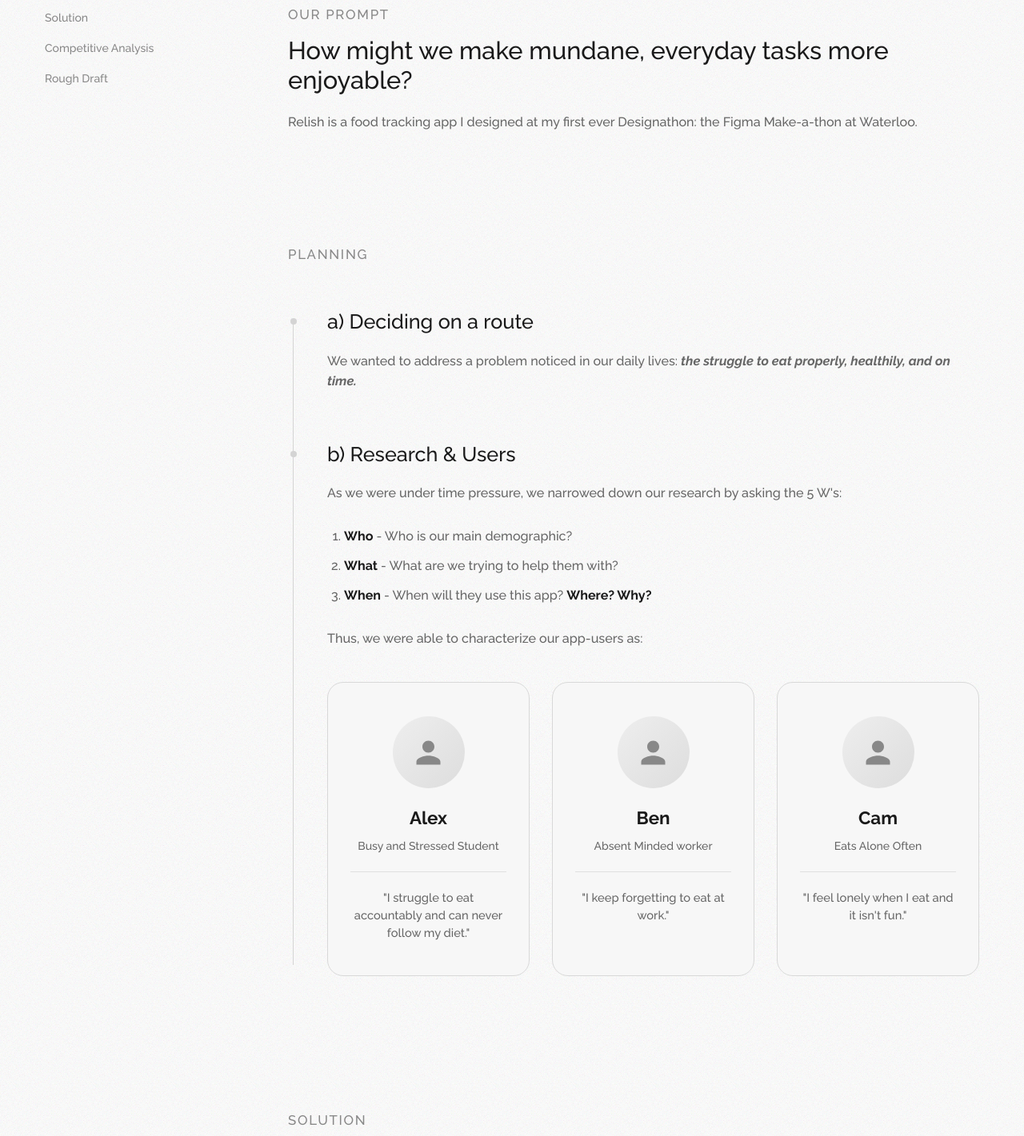
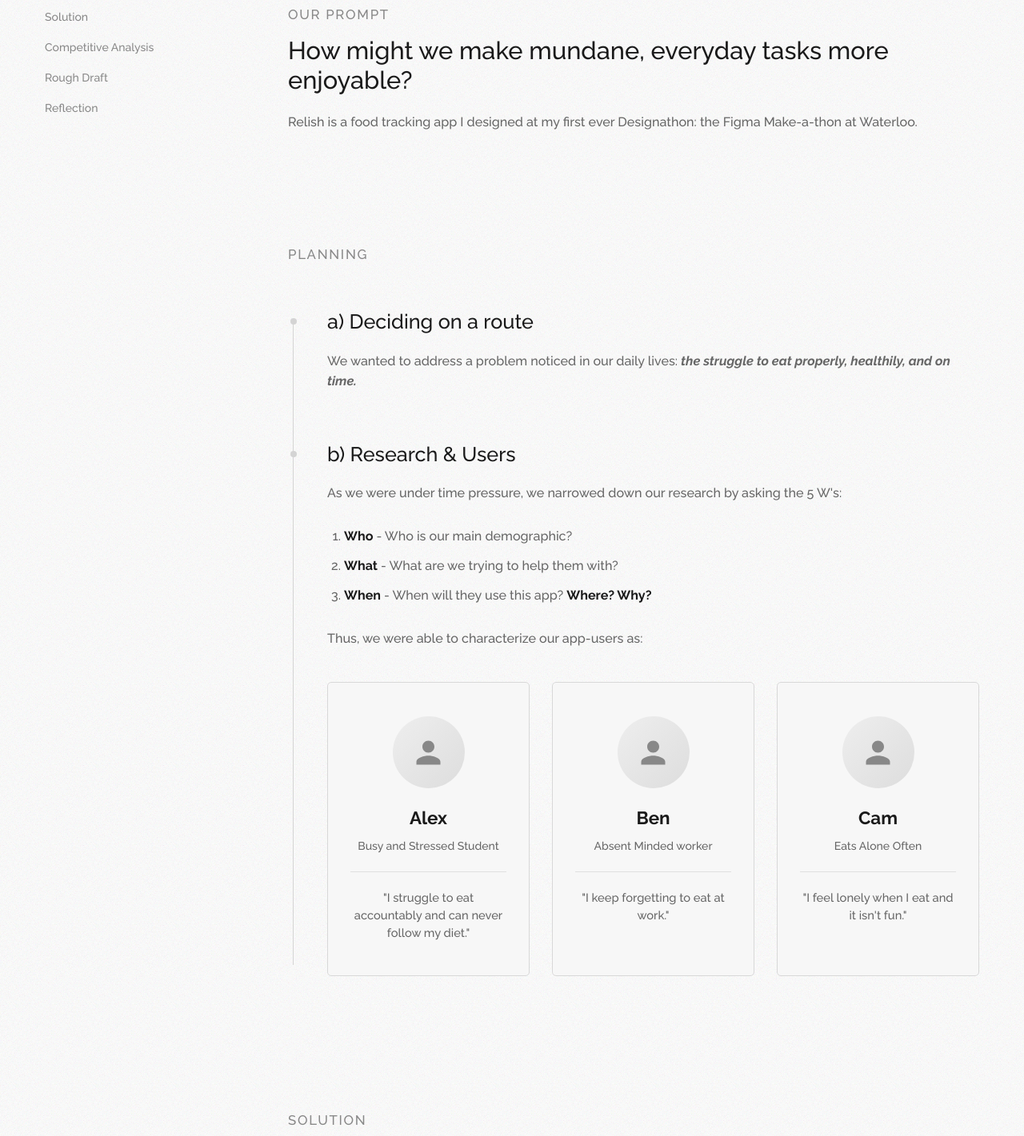
Before and after one commit to amyw41/amyw41.github.io, a React (Vite) app: page /projects/relish in a window 1280 px wide. Shown: the part 1165-2586 px from the top of the page at 80% size. Built offline with nearby package versions, Linux system fonts and the light colour scheme.

Commit message:
update case study

```diff
--- a/src/App.css
+++ b/src/App.css
@@ -1565,7 +1565,7 @@ body.relish-page {
 
 .persona-card {
   background-color: #f7f7f7;
-  border-radius: 20px;
+  border-radius: 5px;
   padding: 3rem 2rem;
   text-align: center;
   border: 1px solid var(--border-color);
@@ -1797,7 +1797,7 @@ body.relish-page {
   flex-direction: column;
   gap: 0.5rem;
   border: 1px solid var(--border-color);
-  border-radius: 10px;
+  border-radius: 5px;
   padding: 1.2rem 1.5rem;
   /* No flex: 1 — cards hug content, gaps grow via space-between */
 }
@@ -1930,7 +1930,7 @@ body.relish-page {
 .comp-card {
   background: #f1f3f6;
   border: 1px solid var(--border-color);
-  border-radius: 12px;
+  border-radius: 5px;
   padding: 1.5rem 1rem;
   display: flex;
   flex-direction: column;
@@ -2003,7 +2003,7 @@ body.relish-page {
   display: flex;
   gap: 0;
   border: 1px solid var(--border-color);
-  border-radius: 8px;
+  border-radius: 5px;
   overflow: hidden;
 }
 
@@ -2178,7 +2178,7 @@ body.relish-page {
 }
 
 .comparison-card {
-  border-radius: 12px;
+  border-radius: 5px;
   padding: 1.5rem 1.8rem;
   width: 100%;
   box-sizing: border-box;
--- a/src/pages/Relish.jsx
+++ b/src/pages/Relish.jsx
@@ -20,6 +20,7 @@ const sectionsData = [
     { id: 'solution', title: 'Solution' },
     { id: 'competitive-analysis', title: 'Competitive Analysis' },
     { id: 'rough-draft', title: 'Rough Draft' },
+    { id: 'reflection', title: 'Reflection' },
 ];
 
 const UserIcon = () => (
@@ -47,18 +48,6 @@ function Relish() {
 
     // Reveal refs for different sections
     const metadataRef = useScrollReveal(0);
-    const persona1Ref = useScrollReveal(0);
-    const persona2Ref = useScrollReveal(0);
-    const persona3Ref = useScrollReveal(0);
-    const solutionImg1Ref = useScrollReveal(0);
-    const solutionImg2Ref = useScrollReveal(0);
-    const compCard1Ref = useScrollReveal(0);
-    const compCard2Ref = useScrollReveal(0);
-    const compCard3Ref = useScrollReveal(0);
-    const compCard4Ref = useScrollReveal(0);
-    const roughSketchRef = useScrollReveal(0);
-    const comparisonCol1Ref = useScrollReveal(0);
-    const comparisonCol2Ref = useScrollReveal(0);
 
     useEffect(() => {
         document.body.classList.add('relish-page');
@@ -193,7 +182,7 @@ function Relish() {
                             </p>
 
                             <div className="persona-grid">
-                                <div className="persona-card reveal-item" ref={persona1Ref}>
+                                <div className="persona-card">
                                     <div className="persona-icon-wrapper">
                                         <UserIcon />
                                     </div>
@@ -201,7 +190,7 @@ function Relish() {
                                     <p className="persona-role">Busy and Stressed Student</p>
                                     <p className="persona-quote">"I struggle to eat accountably and can never follow my diet."</p>
                                 </div>
-                                <div className="persona-card reveal-item" ref={persona2Ref}>
+                                <div className="persona-card">
                                     <div className="persona-icon-wrapper">
                                         <UserIcon />
                                     </div>
@@ -209,7 +198,7 @@ function Relish() {
                                     <p className="persona-role">Absent Minded worker</p>
                                     <p className="persona-quote">"I keep forgetting to eat at work."</p>
                                 </div>
-                                <div className="persona-card reveal-item" ref={persona3Ref}>
+                                <div className="persona-card">
                                     <div className="persona-icon-wrapper">
                                         <UserIcon />
                                     </div>
@@ -228,8 +217,8 @@ function Relish() {
                         <div className="solution-layout">
                             {/* Images stacked vertically on the left */}
                             <div className="solution-images">
-                                <img src={relishLockscreen} alt="Relish Lockscreen" className="project-side-img solution-img reveal-item" ref={solutionImg1Ref} />
-                                <img src={relishFeed} alt="Relish Feed" className="project-side-img solution-img reveal-item" ref={solutionImg2Ref} />
+                                <img src={relishLockscreen} alt="Relish Lockscreen" className="project-side-img solution-img" />
+                                <img src={relishFeed} alt="Relish Feed" className="project-side-img solution-img" />
                             </div>
 
                             {/* Personas stacked vertically on the right */}
@@ -272,19 +261,19 @@ function Relish() {
                     <div id="competitive-analysis" className="problem-section">
                         <span className="section-label">COMPETITIVE ANALYSIS</span>
                         <p className="overview-title">
-                            Researching similar apps & understanding why they work.
+                            Researching similar apps & understanding why they work
                         </p>
 
                         <p className="comp-sub-title">01 BeReal</p>
                         <div className="comp-section-row">
                             <div className="comp-analysis-grid">
-                                <div className="comp-card reveal-item" ref={compCard1Ref}>
+                                <div className="comp-card">
                                     <div className="comp-img-wrapper">
                                         <img src={bereal1} alt="BeReal Profile" className="comp-img" />
                                     </div>
                                     <span className="comp-card-label">BEREAL: USER PROFILE & HISTORY</span>
                                 </div>
-                                <div className="comp-card reveal-item" ref={compCard2Ref}>
+                                <div className="comp-card">
                                     <div className="comp-img-wrapper">
                                         <img src={bereal2} alt="BeReal Calendar" className="comp-img" />
                                     </div>
@@ -316,13 +305,13 @@ function Relish() {
                         <p className="comp-sub-title">02 Beli</p>
                         <div className="comp-section-row">
                             <div className="comp-analysis-grid">
-                                <div className="comp-card reveal-item" ref={compCard3Ref}>
+                                <div className="comp-card">
                                     <div className="comp-img-wrapper">
                                         <img src={beli1} alt="Beli Rating" className="comp-img" />
                                     </div>
                                     <span className="comp-card-label">BELI: INTERACTIVE RATING SYSTEM</span>
                                 </div>
-                                <div className="comp-card reveal-item" ref={compCard4Ref}>
+                                <div className="comp-card">
                                     <div className="comp-img-wrapper">
                                         <img src={beli2} alt="Beli Lists" className="comp-img" />
                                     </div>
@@ -354,12 +343,12 @@ function Relish() {
                         <span className="section-label">ROUGH DRAFT</span>
                         <p className="overview-title">Designing & iterating quickly</p>
                         <p className="comp-sub-title">a) Rough sketches</p>
-                        <img src={roughSketch} alt="Rough Sketch of Relish app screens" className="rough-sketch-img reveal-item" ref={roughSketchRef} />
+                        <img src={roughSketch} alt="Rough Sketch of Relish app screens" className="rough-sketch-img" />
                         <span className="section-label" style={{ marginTop: '5rem' }}>DESIGN CHOICES</span>
                         <p className="comp-sub-title" style={{ marginTop: '1rem' }}>a) Calendar vs. List View</p>
 
                         <div className="comparison-container">
-                            <div className="comparison-col reveal-item" ref={comparisonCol1Ref}>
+                            <div className="comparison-col">
                                 <img src={relishCalendarSketch} alt="Relish Calendar Sketch" className="comparison-img" />
                                 <div className="comparison-card" style={{ backgroundColor: '#f7f7f7' }}>
                                     <ul className="comparison-list">
@@ -370,7 +359,7 @@ function Relish() {
                                 </div>
                             </div>
 
-                            <div className="comparison-col reveal-item" ref={comparisonCol2Ref}>
+                            <div className="comparison-col">
                                 <img src={relishListSketch} alt="Relish List Sketch" className="comparison-img" />
                                 <div className="comparison-card" style={{ backgroundColor: '#f7f7f7' }}>
                                     <ul className="comparison-list">
@@ -382,6 +371,14 @@ function Relish() {
                             </div>
                         </div>
                     </div>
+                    <div id="final-product" className="problem-section">
+                        <span className="section-label">FINAL PRODUCT</span>
+                        <p className="overview-title">Check out the Figma!</p>
+                    </div>
+                    <div id="reflection" className="problem-section">
+                        <span className="section-label">REFLECTION</span>
+                        <p className="overview-title">What went well and what could be improved</p>
+                    </div>
                 </main>
             </div>
         </div>
```
